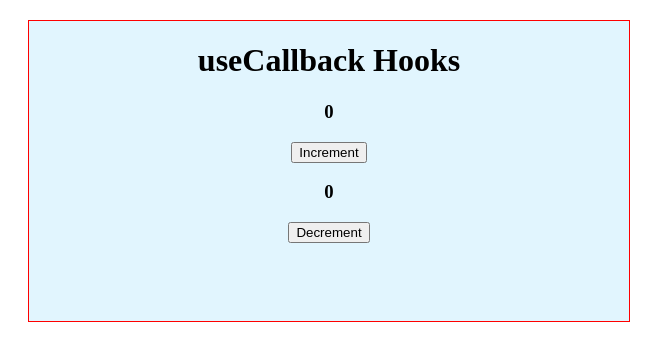
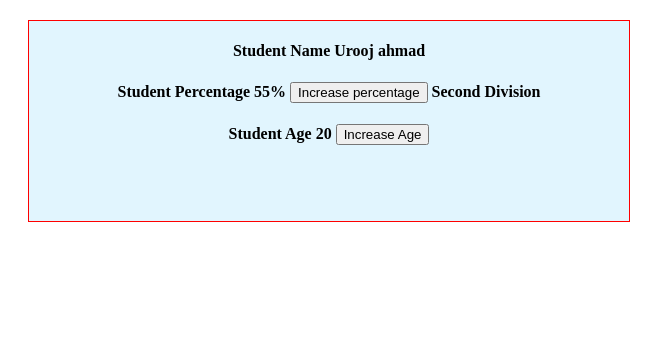
Before and after one commit to minhajspace/hooks-example, a React (Create React App) app: page / in a window 1280 px wide. Shown: the top 360 px of the page, without its empty margins (0-665 px from the left). Built offline with nearby package versions, Linux system fonts and the light colour scheme.

Commit message:
useMemo example complete

```diff
--- a/src/App.js
+++ b/src/App.js
@@ -5,6 +5,7 @@ import './App.css';
 // import AppComponent from './components/Context/App-Component'
 // import CounterReducer from './components/Reducer/CounterReducer'
 import ParentCompoent from './UseCallBack/Parent'
+import PersonAge from './components/UseMemo/PersonAge'
 
 
 function App() {
@@ -15,7 +16,8 @@ function App() {
       {/* <Quotes/>
       <AppComponent/>
       <CounterReducer/> */}
-      <ParentCompoent/>
+      {/* <ParentCompoent/> */}
+      <PersonAge/>
 
     </div>
   );
--- /dev/null
+++ b/src/components/UseMemo/PersonAge.js
@@ -0,0 +1,33 @@
+import React,{useState,useMemo} from 'react'
+
+const PersonAge = () => {
+    const [studentName,setName] =useState('Urooj ahmad')
+    const [percentage,setPercentage] =useState(55)
+    const [studentAge,setStudentAge] =useState(20)
+
+    const  handleIncreaseAge = ()=>{
+        setStudentAge(studentAge + 1 );
+    }
+    const handleIncreasePercentage = () => {
+       setPercentage(percentage + 1);
+    }
+
+    const handleGrade = useMemo(()=>{
+        let i = 0
+        while(i <300000000)i++
+      if(percentage >= 60){
+          return <span>First Division</span>
+      }
+     return <span>Second Division</span>
+    },[percentage])
+
+    return (
+        <div style={{ height: '200px', width: '600px', border: '1px solid red', background: '#e1f5fe', margin: '20px' }}>
+            <h4>Student Name {studentName}</h4>
+            <h4>Student Percentage {percentage}% <button onClick={handleIncreasePercentage}>Increase percentage</button> <span>{handleGrade}</span></h4>
+            <h4>Student Age {studentAge} <button onClick={handleIncreaseAge}>Increase Age</button></h4>
+        </div>
+    )
+}
+
+export default PersonAge
```
Also changed, not shown: 1 other file (tests, documents, lock files or other folders).
